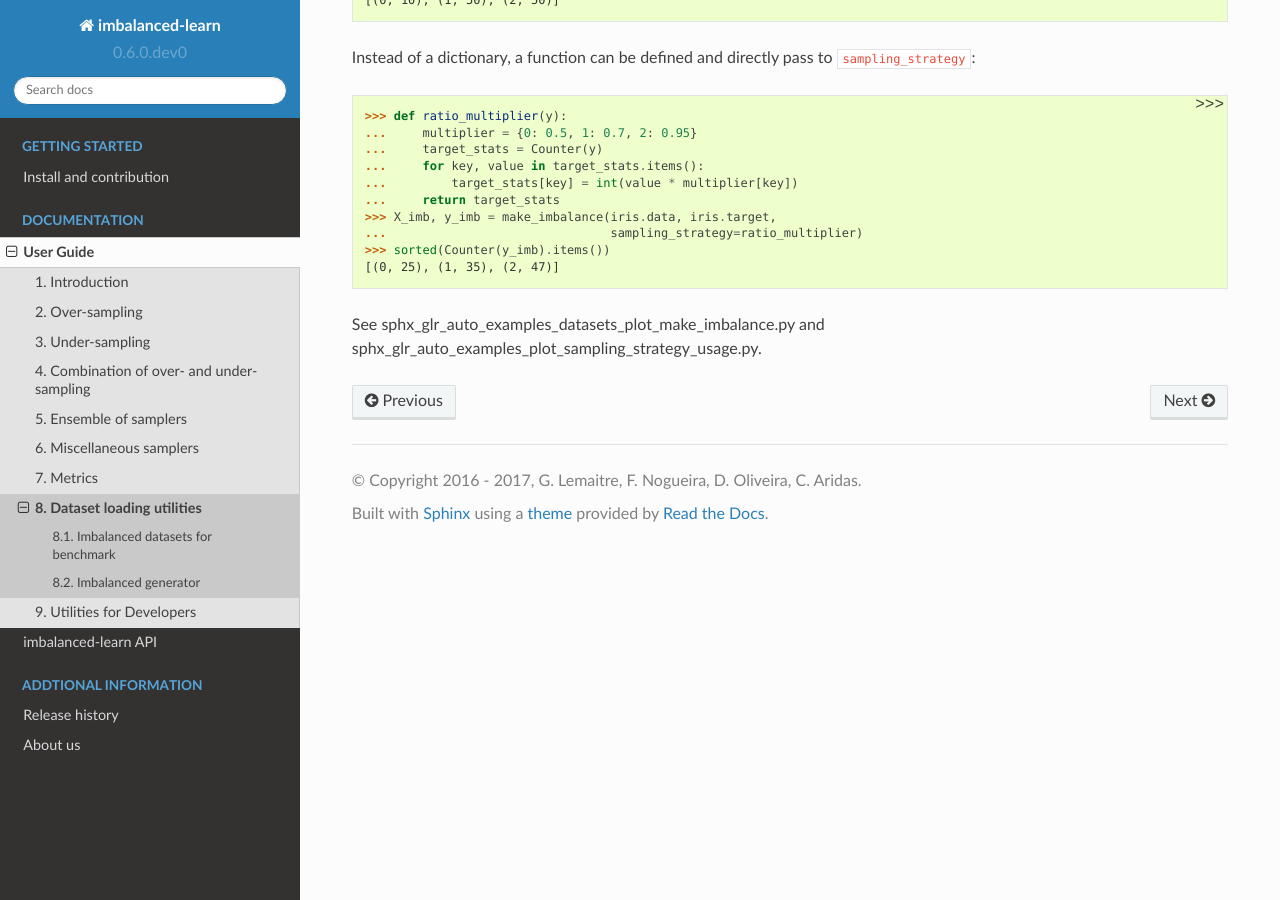
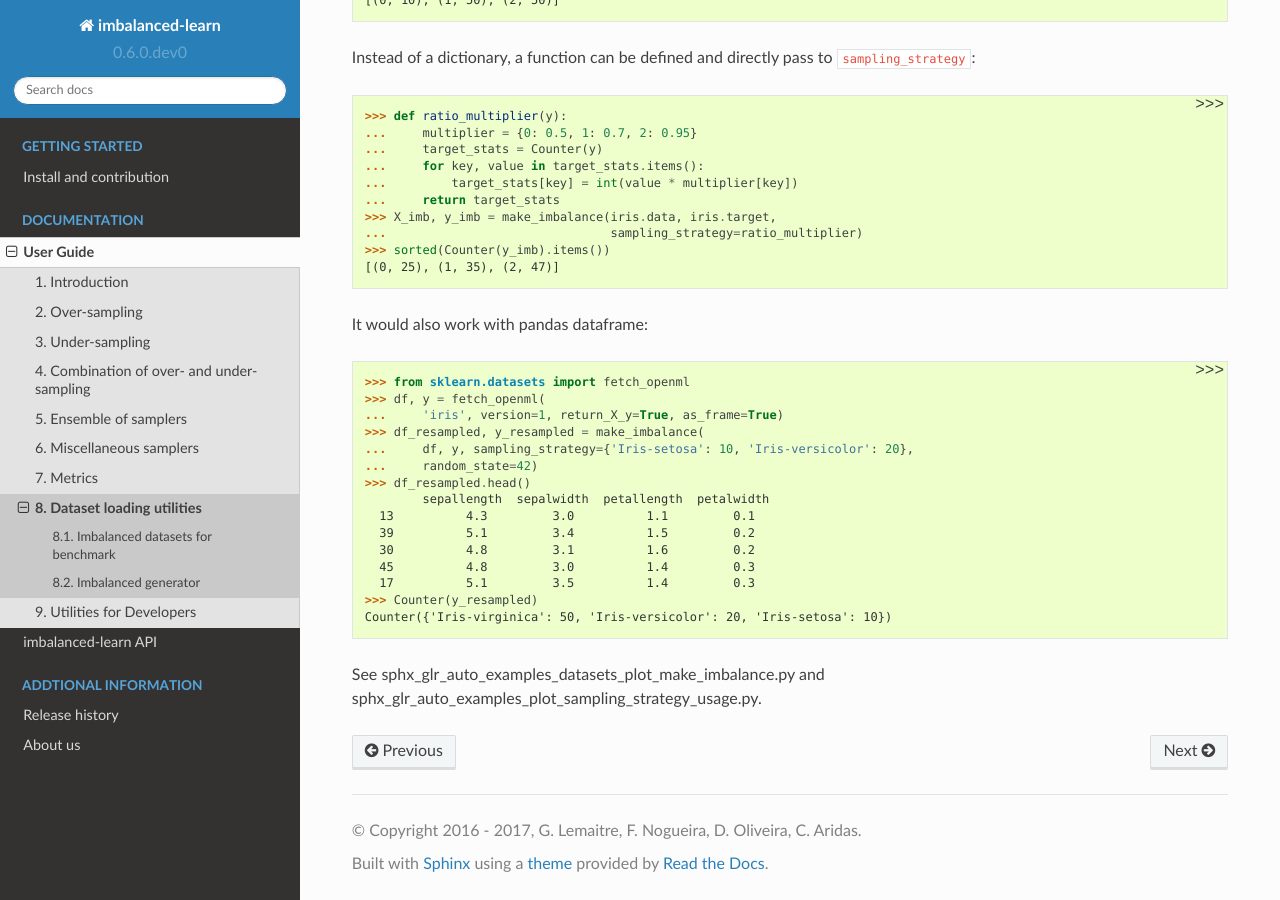
Before and after one commit to scikit-learn-contrib/imbalanced-learn, a Sphinx documentation site: the page built from doc/datasets/index.rst, in a window 1280 px wide and 900 px high, scrolled down 2011 px. Built offline with Sphinx 7.4.7 and the Read the Docs theme 2.0.0, drawn with Linux system fonts in a browser that asks for light colours; formulas are drawn with MathJax 3; pages that are not in the unit, such as notebooks, are missing from menus.

Commit message:
EHN RandomUnderSampler/RandomOverSampler/make_imbalance accepts pandas dataframe in/out

```diff
--- a/doc/datasets/index.rst
+++ b/doc/datasets/index.rst
@@ -131,5 +131,23 @@ Instead of a dictionary, a function can be defined and directly pass to
   >>> sorted(Counter(y_imb).items())
   [(0, 25), (1, 35), (2, 47)]
 
+It would also work with pandas dataframe::
+
+  >>> from sklearn.datasets import fetch_openml
+  >>> df, y = fetch_openml(
+  ...     'iris', version=1, return_X_y=True, as_frame=True)
+  >>> df_resampled, y_resampled = make_imbalance(
+  ...     df, y, sampling_strategy={'Iris-setosa': 10, 'Iris-versicolor': 20},
+  ...     random_state=42)
+  >>> df_resampled.head()
+          sepallength  sepalwidth  petallength  petalwidth
+    13          4.3         3.0          1.1         0.1
+    39          5.1         3.4          1.5         0.2
+    30          4.8         3.1          1.6         0.2
+    45          4.8         3.0          1.4         0.3
+    17          5.1         3.5          1.4         0.3
+  >>> Counter(y_resampled)
+  Counter({'Iris-virginica': 50, 'Iris-versicolor': 20, 'Iris-setosa': 10})
+
 See :ref:`sphx_glr_auto_examples_datasets_plot_make_imbalance.py` and
 :ref:`sphx_glr_auto_examples_plot_sampling_strategy_usage.py`.
```
Also changed, not shown: doc/over_sampling.rst (+9 -0 lines), doc/under_sampling.rst (+9 -0 lines), 6 other files.
